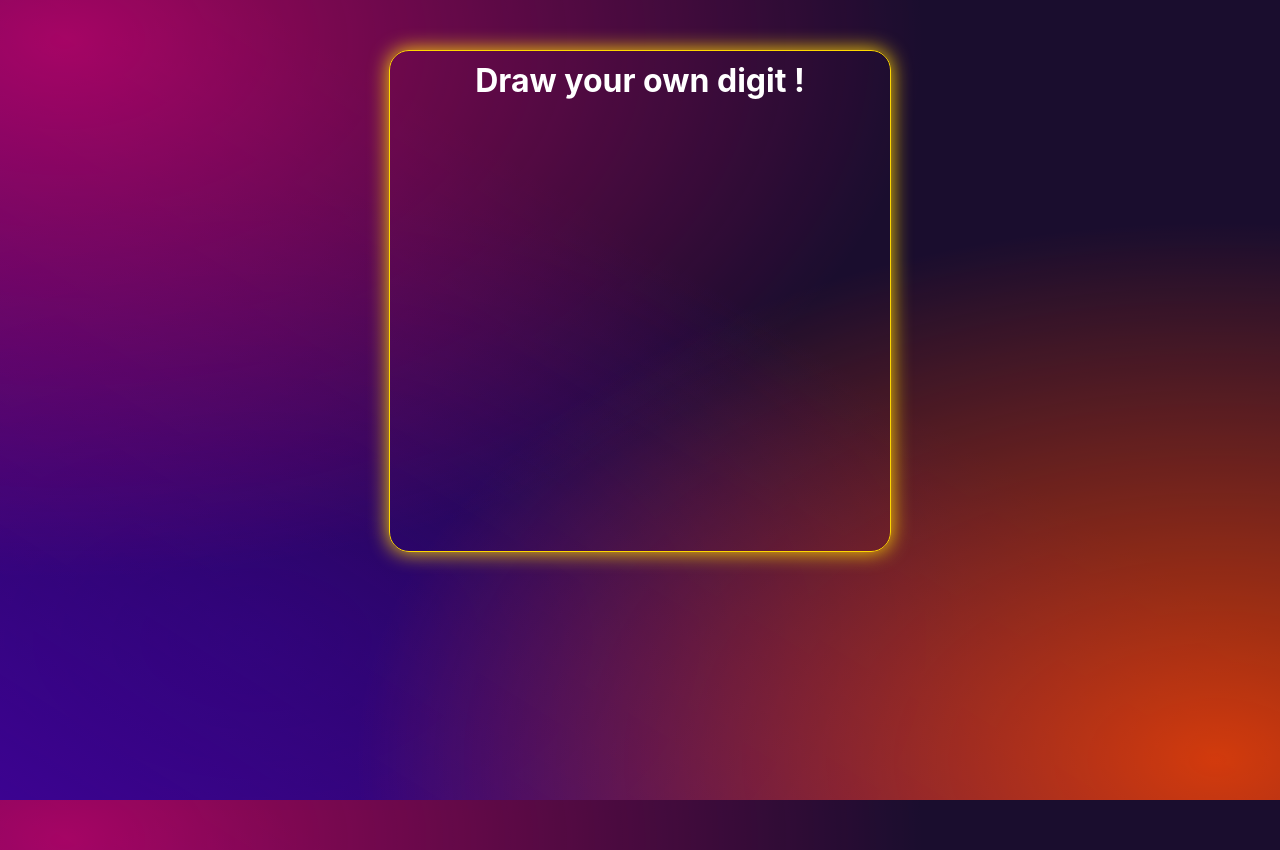
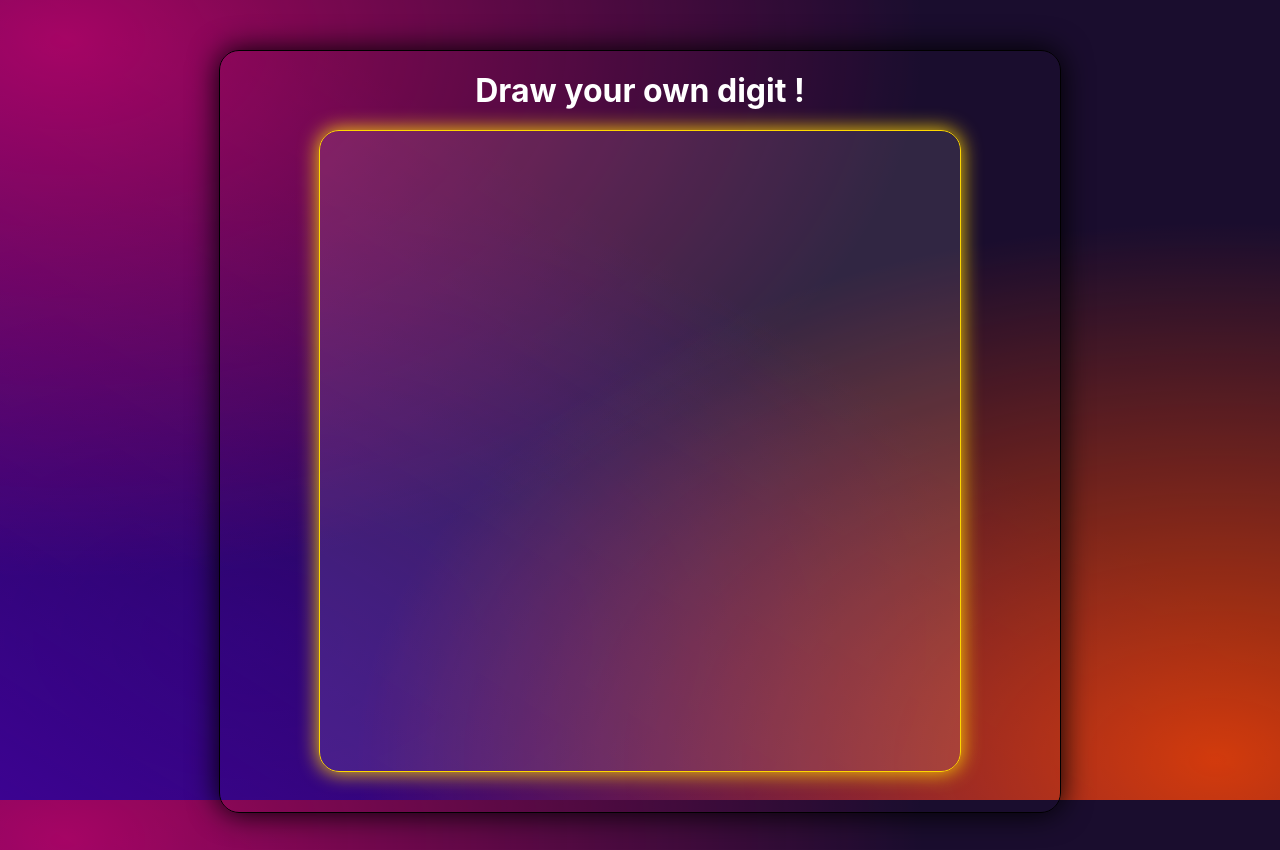
Before and after one commit to Oleksy1121/Handwritten-digit-recognizer, a React (Create React App) app in the folder frontend/: page / in a window 1280 px wide. Built offline with nearby package versions, Linux system fonts and the light colour scheme.

Commit message:
Implement Canvas

```diff
--- /dev/null
+++ b/frontend/src/components/CanvasDrawing/index.js
@@ -0,0 +1,67 @@
+import React, { useEffect, useRef, useState } from 'react'
+import { CanvasContainer } from './styles'
+
+function Canvas() {
+
+    const canvasRef = useRef(null)
+    const contextRef = useRef(null)
+    const [isDrawing, setIsDrawing] = useState(false)
+
+    useEffect(() => {
+        const canvas = canvasRef.current
+        const displayWidth = canvas.clientWidth
+        const displayHeight = canvas.clientHeight
+
+        canvas.width = displayWidth
+        canvas.height = displayHeight
+
+        const context = canvas.getContext("2d")
+        context.lineCap = "round"
+        context.strokeStyle = "red"
+        context.lineWidth = 5
+        contextRef.current = context
+    }, [])
+
+
+    const startDrawing = ( {nativeEvent} ) => {
+
+        const {offsetX, offsetY} = nativeEvent
+        contextRef.current.beginPath()
+        contextRef.current.moveTo(offsetX, offsetY)
+        setIsDrawing(true)
+    }
+
+    const finishDrawing = () => {
+        contextRef.current.closePath()
+        setIsDrawing(false)
+
+    }
+
+    const draw = ( {nativeEvent} ) => {
+        if (!isDrawing) return null
+
+        const {offsetX, offsetY} = nativeEvent
+        contextRef.current.lineTo(offsetX, offsetY)
+        contextRef.current.stroke()
+    }
+
+    const handleMouseLeave = () => {
+        if(isDrawing) {
+            finishDrawing()
+        }
+    }
+
+
+  return (
+    <CanvasContainer
+        onMouseDown={startDrawing}
+        onMouseUp={finishDrawing}
+        onMouseMove={draw}
+        onMouseLeave={handleMouseLeave}
+        ref={canvasRef}
+
+    ></CanvasContainer>
+  )
+}
+
+export default Canvas
--- /dev/null
+++ b/frontend/src/components/CanvasDrawing/styles.js
@@ -0,0 +1,14 @@
+import styled from "styled-components";
+
+
+export const CanvasContainer = styled.canvas`
+    display: flex;
+    margin: 20px auto;
+    background: rgba(255, 255, 255, 0.1);
+    border: 1px solid gold;
+    box-shadow: 0px 0px 20px gold;
+    border-radius: 20px;
+    width: 80%;
+    aspect-ratio: 1;
+
+`
--- a/frontend/src/components/DigitPredctor/index.js
+++ b/frontend/src/components/DigitPredctor/index.js
@@ -1,10 +1,12 @@
 import React from 'react'
 import { DigitPredictiorContainer, Header } from './styles'
+import Canvas from '../CanvasDrawing'
 
 function DigitPredictor() {
   return (
     <DigitPredictiorContainer>
       <Header>Draw your own digit !</Header>
+      <Canvas></Canvas>
 
     </DigitPredictiorContainer>
   )
--- a/frontend/src/components/DigitPredctor/styles.js
+++ b/frontend/src/components/DigitPredctor/styles.js
@@ -2,16 +2,15 @@ import styled from 'styled-components'
 
 export const DigitPredictiorContainer = styled.div`
     margin: 50px auto;
-    width: 500px;
-    height: 500px;
+    padding: 20px;
+    width: 800px;
     background: none;
-    border: 1px solid gold;
+    border: 1px solid black;
     border-radius: 20px;
-    box-shadow: 0px 0px 20px gold;
+    box-shadow: 0px 0px 30px black;
 `
 
 export const Header = styled.h1`
     text-align: center;
-    margin-top: 10px;
     color: white;
 `
```
